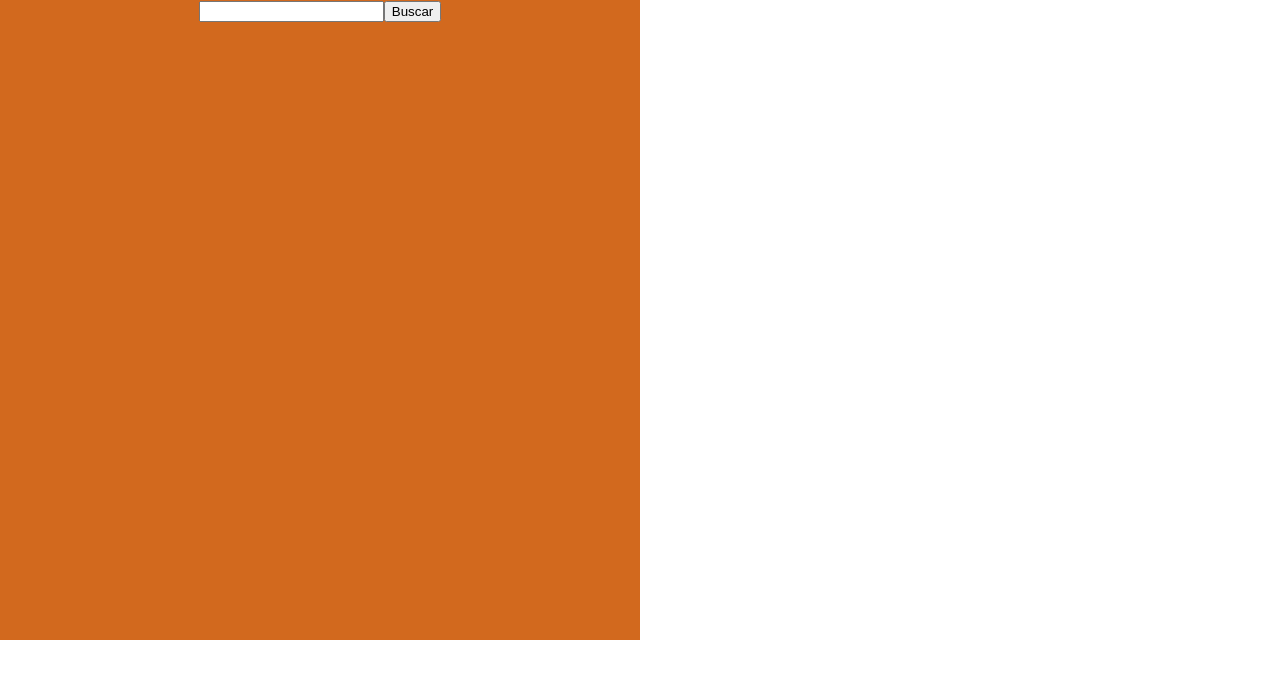
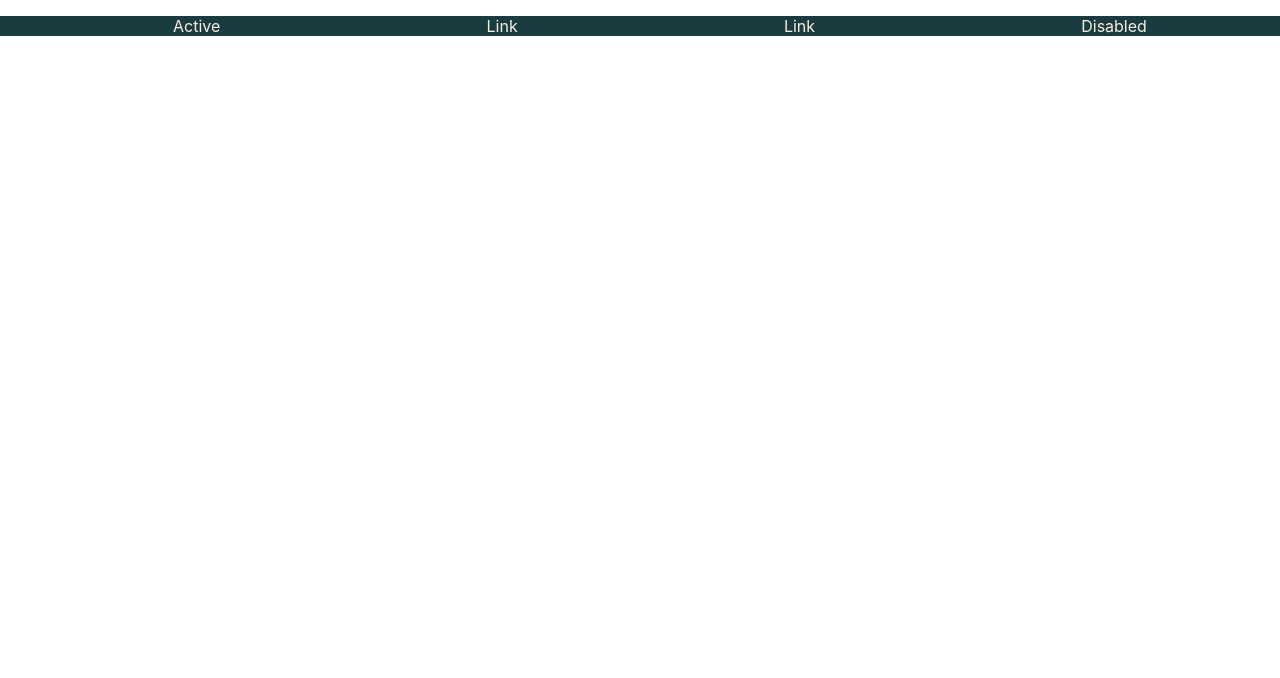
Before and after one commit to LauraPorto/smartfridge-frontend, a React (Create React App) app in the folder toeat-frontend/: page / in a window 1280 px wide. Shown: the top 678 px of the page. Built offline with nearby package versions, Linux system fonts and the light colour scheme.

Commit message:
adding scss styles and components

```diff
--- /dev/null
+++ b/toeat-frontend/src/components/Header/_header.scss
@@ -0,0 +1,20 @@
+.header-container {
+    background-color: nth($palette, 4);
+
+    margin: 0;
+
+    .nav {
+        display:flex;
+        flex-direction: row;
+        align-items: center;
+        justify-content: space-around;
+
+
+        .nav-link {
+            color: nth($palette, 1);
+            text-decoration: none;
+        }
+
+    }
+
+}
--- /dev/null
+++ b/toeat-frontend/src/components/Header/header.jsx
@@ -0,0 +1,25 @@
+import React from 'react'
+
+
+const Header = () => {
+    return (
+        <div className="header-container">
+            <ul className="nav justify-content-center">
+                <div className="nav-item">
+                    <a className="nav-link active" aria-current="page" href="#">Active</a>
+                </div>
+                <div className="nav-item">
+                    <a className="nav-link" href="#">Link</a>
+                </div>
+                <div className="nav-item">
+                    <a className="nav-link" href="#">Link</a>
+                </div>
+                <div className="nav-item">
+                    <a className="nav-link disabled" href="#" tabindex="-1" aria-disabled="true">Disabled</a>
+                </div>
+            </ul>
+        </div>
+    )
+}
+
+export default Header;
--- a/toeat-frontend/src/containers/Home/home.jsx
+++ b/toeat-frontend/src/containers/Home/home.jsx
@@ -1,25 +1,18 @@
 import React from 'react'
 
-import axios from 'axios';
+import Header from '../../components/Header/header';
 
 const Home = () => {
 
-    const buscar = async () => {
-        let resultado = await axios.get('https://api.spoonacular.com/recipes/findByIngredients?apiKey=d6e877dd55e74b919c1cf042e3e465bb&ingredients=milk,+egg');
-        //Se pasan por query los ingredientes
-        //Se pasa por query la apiKey para autorizar la request
-        //Los resultados se encuentran en data (resultado.data, en este caso porque llamamos a axios en esta función)
-        let muestra = resultado.data.image;
 
-        return muestra;
-    }
 
     return (
         <div>
-            <div className="prueba">
-                <input type='text' name='recipe'/>
-                <button onClick={() => buscar()}>Buscar</button>
-                <div></div>
+            <div className="main-container">
+                <div className="header-div">
+                    <Header />
+                </div>
+
             </div>
         </div>
     )
--- a/toeat-frontend/src/css/main.css
+++ b/toeat-frontend/src/css/main.css
@@ -1,4 +1,11 @@
-.prueba {
-  height: 40em;
-  width: 40em;
-  background-color: chocolate; }
+.header-container {
+  background-color: #1a3c40;
+  margin: 0; }
+  .header-container .nav {
+    display: flex;
+    flex-direction: row;
+    align-items: center;
+    justify-content: space-around; }
+    .header-container .nav .nav-link {
+      color: #f8ede3;
+      text-decoration: none; }
--- a/toeat-frontend/src/main.scss
+++ b/toeat-frontend/src/main.scss
@@ -3,7 +3,8 @@
 @import './scss/variables';
 
 //Componentes
-
+@import './components/Footer/footer';
+@import './components/Header/header';
 
 //Containers
 @import './containers/Home/home';
```
Also changed, not shown: toeat-frontend/src/scss/_variables.scss (+6 -1 lines), toeat-frontend/src/components/Footer/_footer.scss (added), toeat-frontend/src/components/Footer/footer.jsx (added).
